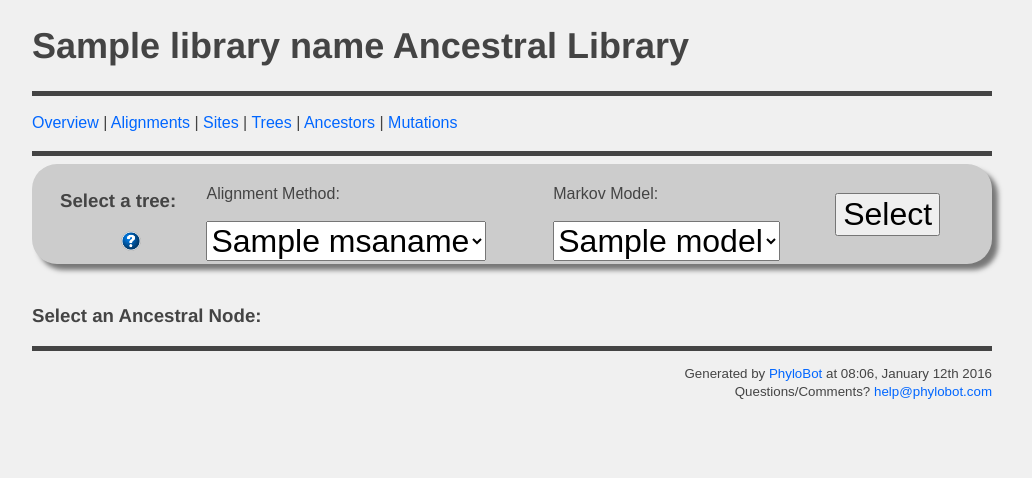
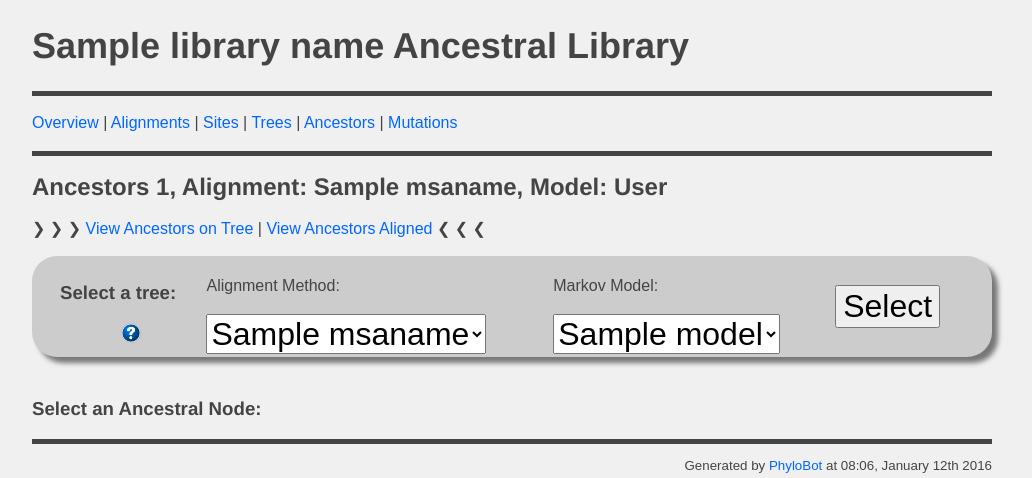
Before and after one commit to vhsvhs/phylobot-django, a Django app: template phylobot/templates/libview/libview_anctrees.html in a window 1280 px wide. Shown: the top 478 px of the page, without its empty margins (128-1160 px from the left). Run offline with Django 3.2, Linux system fonts and the light colour scheme; the template is opened without the code that fills it: most values are stand-ins (such as "Sample title", 1, 10 or a date in 2020); parts of the project's set-up code (start-up, migrations or seed data) failed here and were passed over.

Commit message:
Fixed a bug in get_ancestralstates_helper

```diff
--- a/phylobot/templates/libview/libview_anctrees.html
+++ b/phylobot/templates/libview/libview_anctrees.html
@@ -12,6 +12,14 @@
 
 
 {% block body %}
+
+<h2>Ancestors {{node_number}}, Alignment: {{msaname}}, Model: {{modelname}}</h2>
+
+<p>&#10095; &#10095; &#10095;
+	<a href='ancestors'>View Ancestors on Tree</a> |
+	<a href='ancestors-aligned'>View Ancestors Aligned</a>
+	&#10094; &#10094; &#10094;
+</p>
 
 <form action="/{{alid}}/ancestors" method="post">
 {% csrf_token %}
```
